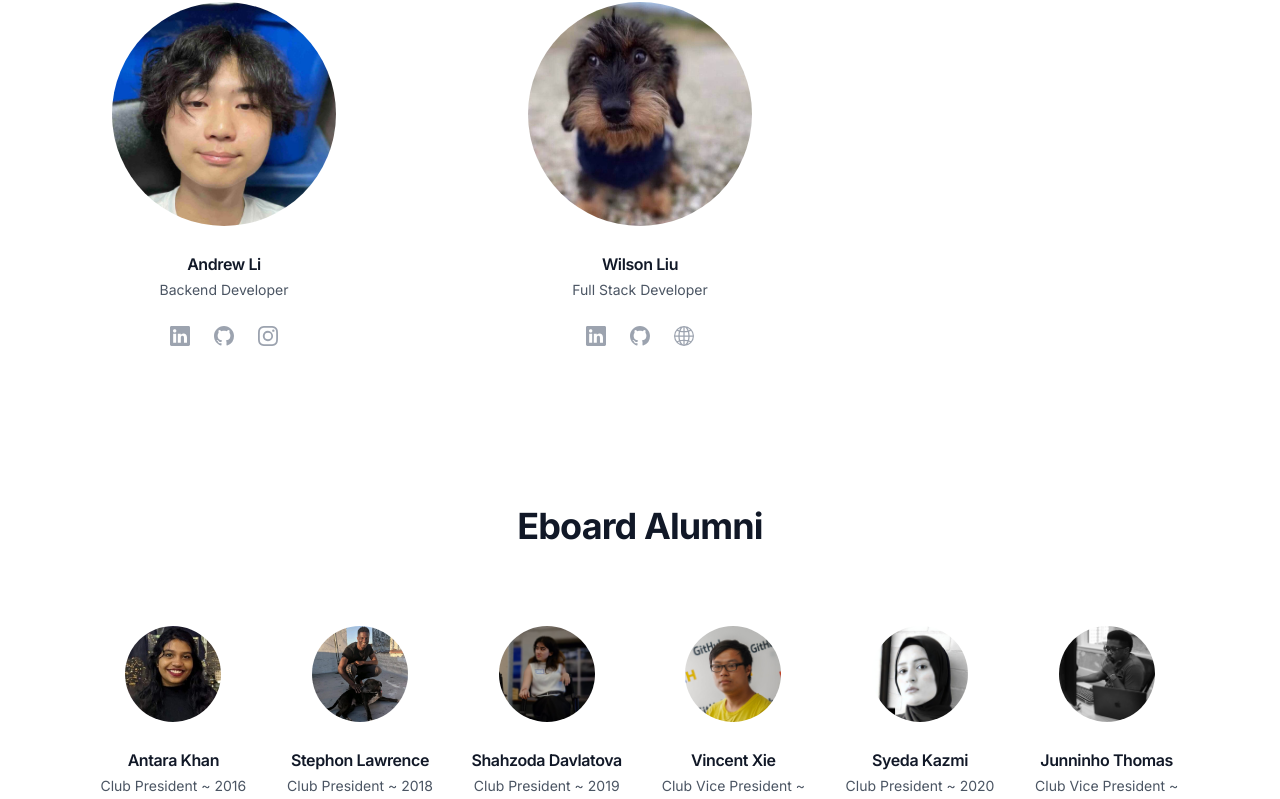
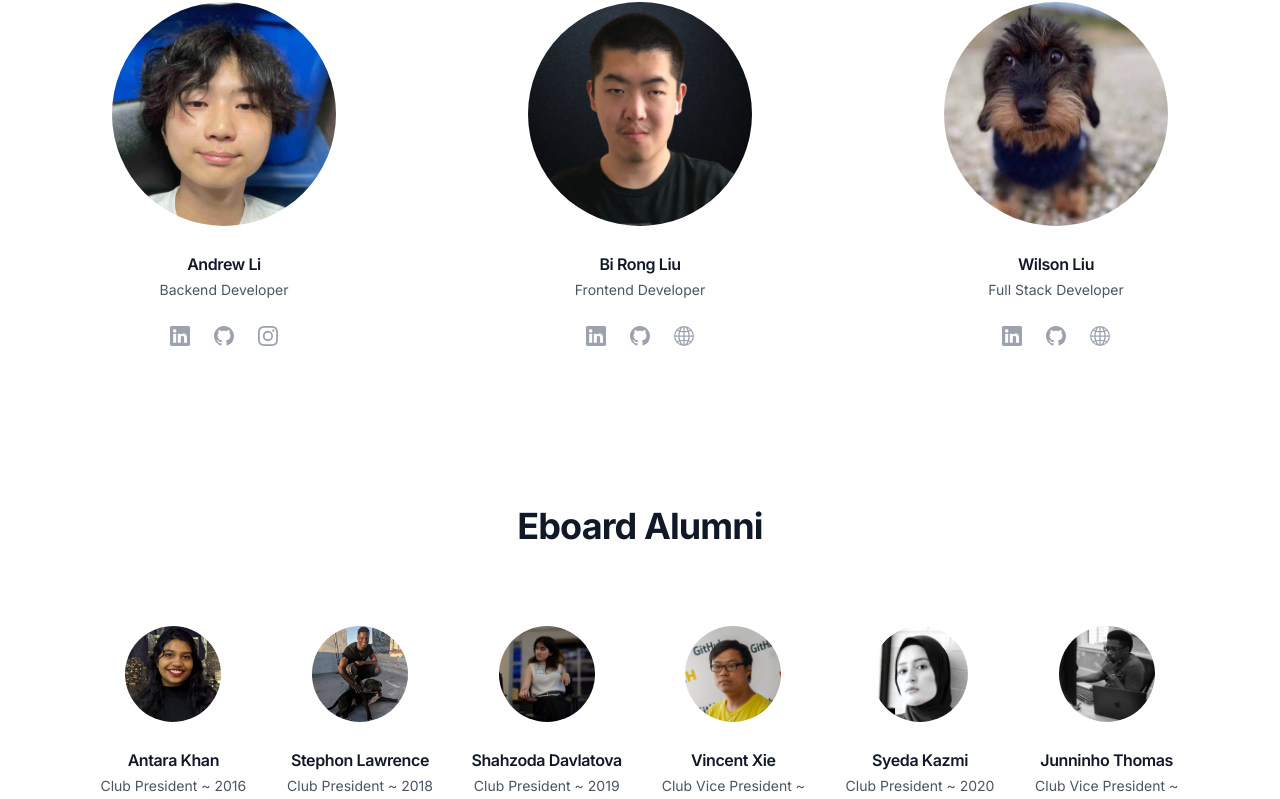
Before and after one commit to bc-compsci-club/bccs-club, a Next.js app in the folder frontend/: page /team in a window 1280 px wide. Shown: the part 2146-2945 px from the top of the page. Built offline with nearby package versions, Linux system fonts and the light colour scheme.

Commit message:
Add Bi Rong Liu as a frontend developer to the club coordinators section

```diff
--- a/frontend/app/ui/portal/team/ClubCoordinatorsSection.tsx
+++ b/frontend/app/ui/portal/team/ClubCoordinatorsSection.tsx
@@ -9,6 +9,7 @@ import nicoleShmerkinPic from "../../../images/team/club-coordinators/nicole-shm
 import axelmejiaPic from "../../../images/team/club-coordinators/axel-mejia.jpg";
 import andrewLiPic from "../../../images/team/club-coordinators/andrew-li.jpg";
 import wilsonLiuPic from "../../../images/team/club-coordinators/wilson-liu.jpg";
+import birongliuPic from "../../../images/team/club-coordinators/birong-liu.jpg"
 
 interface Member {
   name: string;
@@ -50,6 +51,14 @@ const members: Member[] = [
     linkedinUrl: "https://www.linkedin.com/in/andrew-li-611a34278/",
     githubUrl: "https://github.com/AndrewL05",
     instagramUrl: "https://www.instagram.com/andrew.liiiiiii",
+  },
+  {
+    name: "Bi Rong Liu",
+    role: "Frontend Developer",
+    photo: birongliuPic,
+    linkedinUrl: "https://www.linkedin.com/in/birongliu",
+    githubUrl: "https://github.com/birongliu",
+    personalWebsiteUrl: "https://birongliu.dev",
   },
   {
     name: "Wilson Liu",
```
Also changed, not shown: frontend/app/images/team/club-coordinators/birong-liu.jpg (added).
